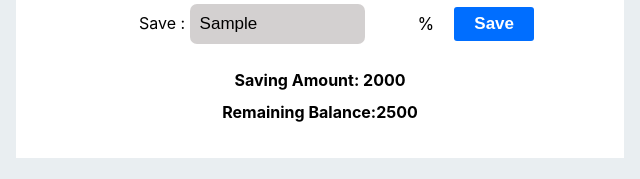
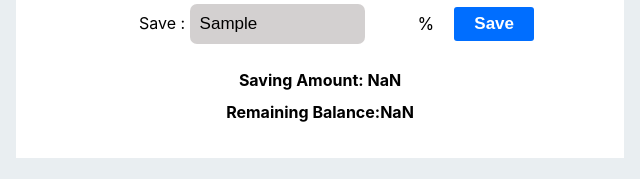
Before and after one commit to monirul360/Important-Money, a plain HTML site: page index.html in a window 1280 px wide. Both pictures are taken after typing "Sample" into the empty fields and a click on the button "Save". Shown: the part 618-797 px from the top of the page, 624-1264 px from the left. Drawn offline with Linux system fonts and the light colour scheme.

Commit message:
save amount system add

```diff
--- a/app.js
+++ b/app.js
@@ -28,3 +28,36 @@ document.getElementById("calculate").addEventListener("click", function () {
 
     let mainBalance = balanceText.innerText = newBalanceAmount;
 })
+
+
+document.getElementById("save-button").addEventListener("click", function () {
+
+    let incomeInputText = document.getElementById("income");
+    let incomeInputAmount = parseFloat(incomeInputText.value);
+
+
+    let savingInputText = document.getElementById("save");
+    let saveInputAmount = parseFloat(savingInputText.value);
+
+    let savingAmountText = document.getElementById("saving-amount");
+    let savingAmount = parseFloat(savingAmountText.innerText);
+    let newSavingAmount = incomeInputAmount / saveInputAmount;
+
+    let updateSavingAmount = savingAmountText.innerText = newSavingAmount;
+    console.log(saveInputAmount);
+
+    // Remaining Balance
+
+    let balanceText = document.getElementById("balance");
+
+    let balance = parseFloat(balanceText.innerText);
+
+    let remainingBalanceTExt = document.getElementById("remaining-balance");
+
+    let remainingBalance = parseFloat(remainingBalanceTExt.innerText);
+
+    let newRemainingBalance = balance - updateSavingAmount;
+
+    remainingBalanceTExt.innerText = newRemainingBalance;
+
+})
--- a/index.html
+++ b/index.html
@@ -63,8 +63,8 @@
                     </div>
                     <!-- Saving Amount start -->
                     <div class="saving-amonut">
-                        <h4>Saving Amount: <span>2000</span></h4>
-                        <h4>Remaining Balance:<span>2500</span> </h4>
+                        <h4>Saving Amount: <span id="saving-amount">00</span></h4>
+                        <h4>Remaining Balance:<span id="remaining-balance">00</span> </h4>
                     </div>
                 </div>
             </div>
```
